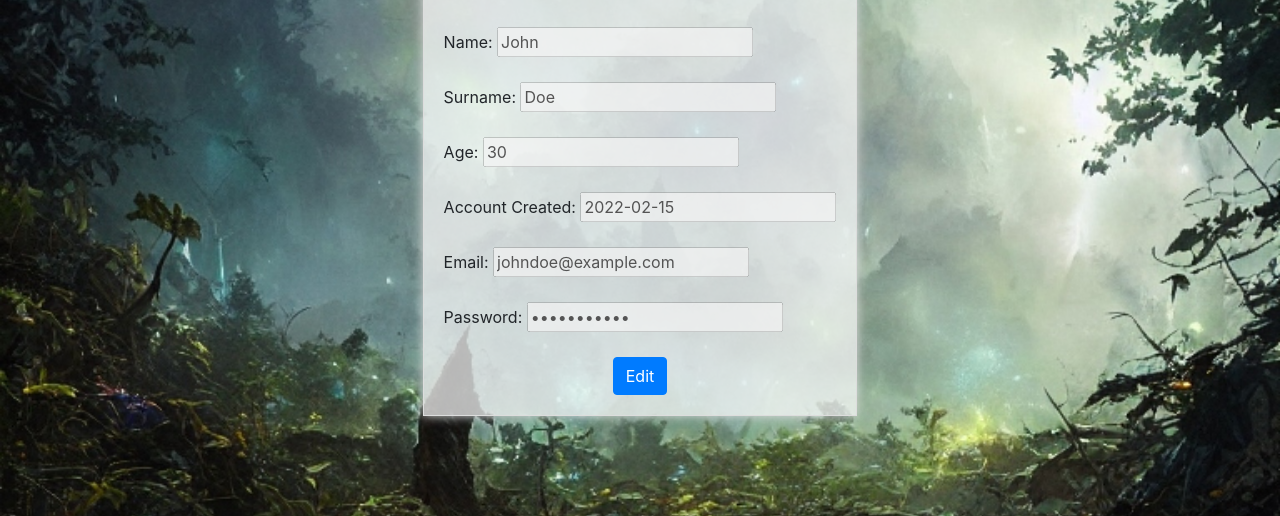
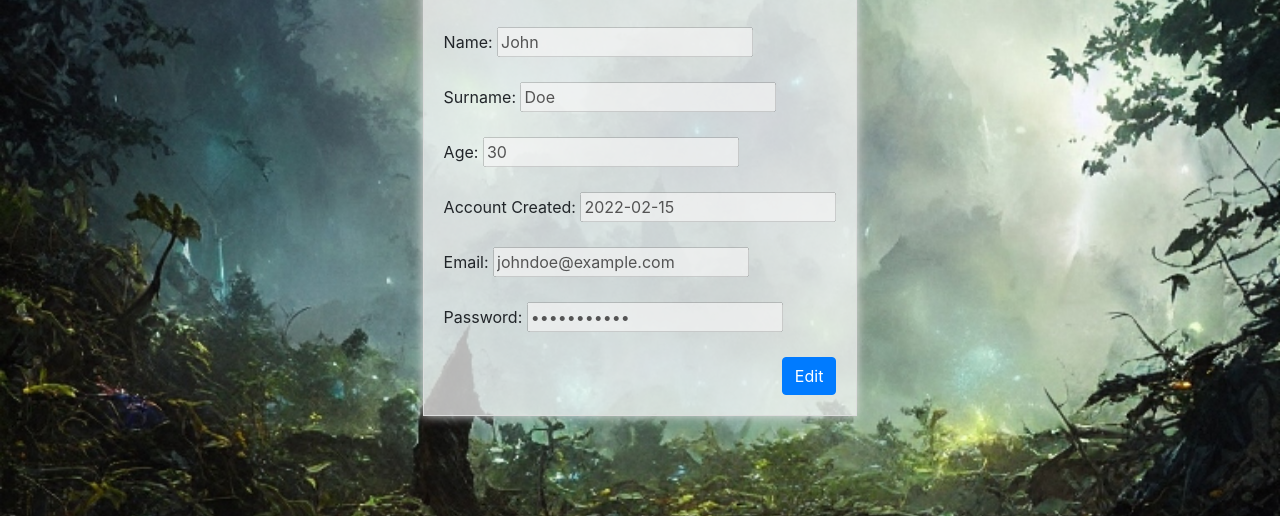
Before and after one commit to fabiomarku1/vapour_front, a plain HTML site: page profile/profile.html in a window 1280 px wide. Shown: the part 284-800 px from the top of the page. Drawn offline with nearby package versions, Linux system fonts and the light colour scheme.

Commit message:
fix button placement

```diff
--- a/profile/profile.css
+++ b/profile/profile.css
@@ -19,7 +19,13 @@
 }
 
 .profile-info {
-    align-self: center;
+    display: flex;
+    flex-direction: column;
+}
+
+.button-group {
+    display: flex;
+    justify-content: flex-end;
 }
 
 .info-row {
```
